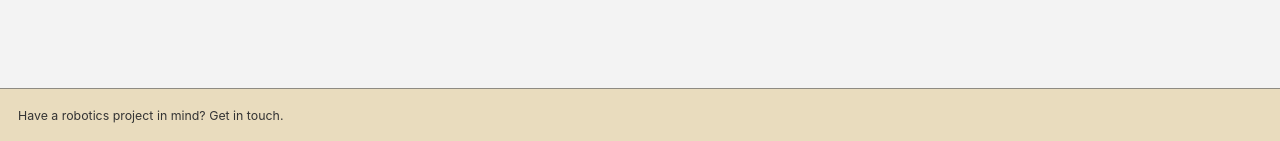
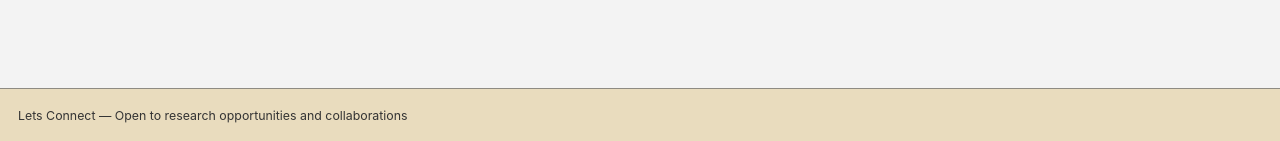
Before and after one commit to laurn156/laurn156.github.io, a Jekyll site: the page built from _pages/about.md, in a window 1280 px wide. Shown: the part 756-897 px from the top of the page. Built offline with Jekyll 4.4.1, drawn with Linux system fonts in a browser that asks for light colours; a style sheet for code colours, icons or effects is not loaded.

Commit message:
Update footer contact text for collaboration

```diff
--- a/_layouts/default.html
+++ b/_layouts/default.html
@@ -23,7 +23,7 @@ layout: compress
         {% include footer/custom.html %}
         {% include footer.html %}
         <div class="page__footer-copyright">
-          Have a robotics project in mind? <a href="mailto:lnunez7@students.kennesaw.edu">Get in touch</a>.
+          <a href="mailto:lnunez7@students.kennesaw.edu">Lets Connect</a> — Open to research opportunities and collaborations
         </div>
       </footer>
     </div>
```
